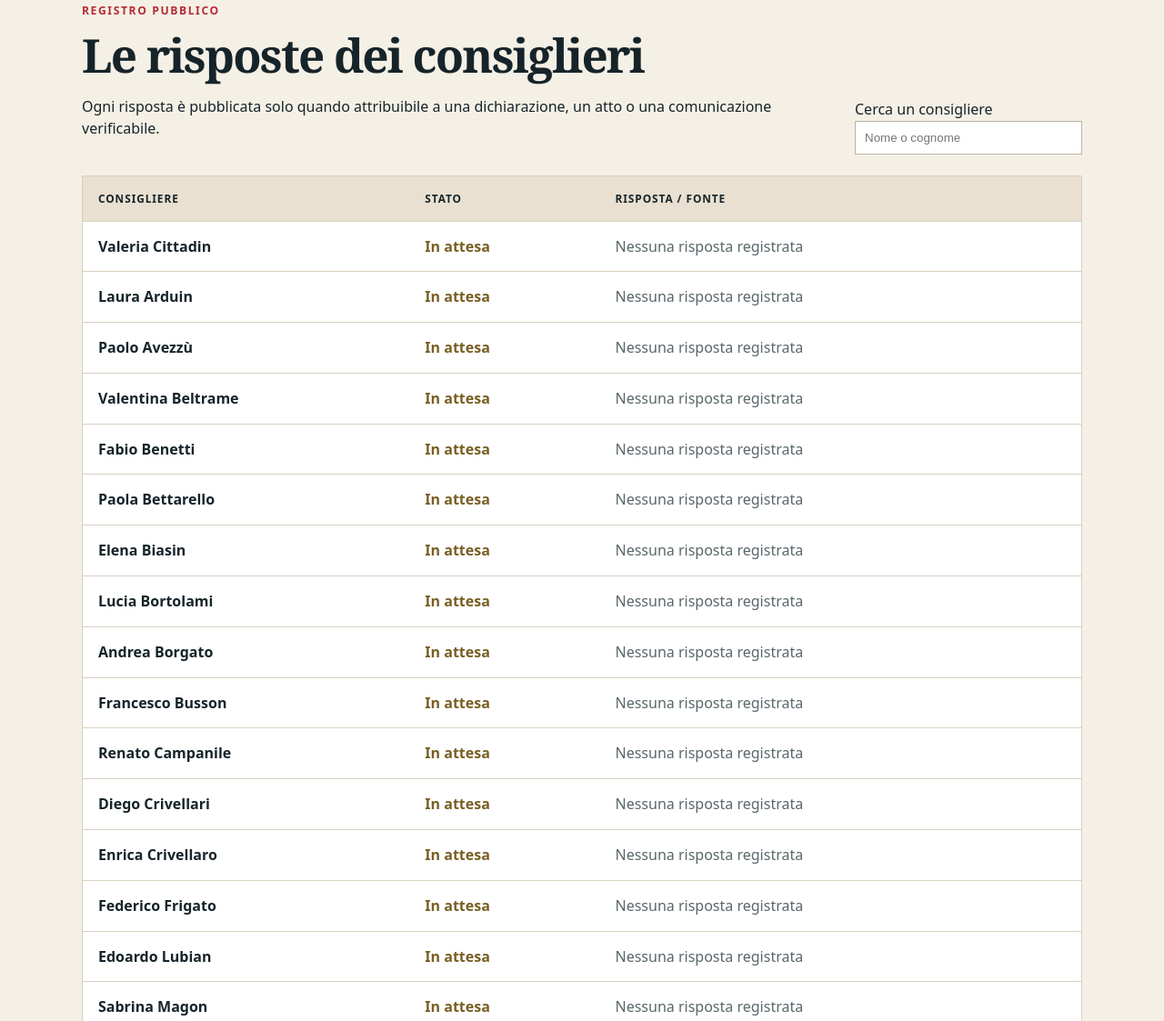
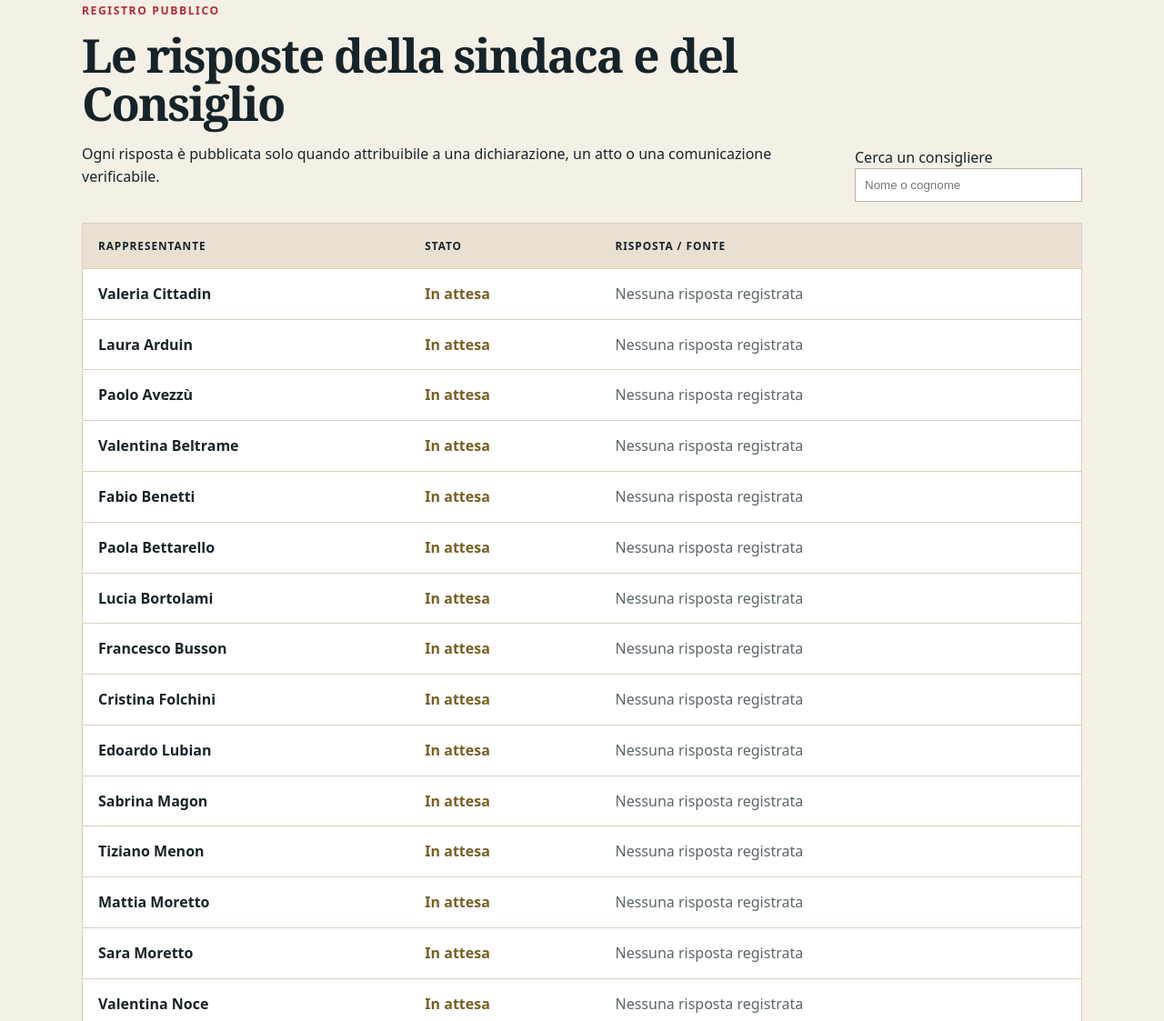
Before and after one commit to rovigo2026-2036/appello-fir-inchiesta, a plain HTML site: page index.html in a window 1280 px wide. Shown: the part 1465-2588 px from the top of the page at 91% size. Drawn offline with Linux system fonts and the light colour scheme.

Commit message:
Allinea il registro al Consiglio comunale

```diff
--- a/index.html
+++ b/index.html
@@ -4,8 +4,8 @@
 <section class="bar"><div class="wrap"><strong>Ai consiglieri: condividete la richiesta di una commissione speciale d'inchiesta su FIR.</strong><a class="button" href="#aderisci">Aderisci all'appello</a></div></section>
 <main><section class="section"><div class="wrap grid"><div><p class="eyebrow" style="color:#b52b35">PERCHÉ ORA</p><h2>I fatti e i documenti sono ancora vicini.</h2><p>La richiesta riguarda l'attività politico-amministrativa interna del Comune: interlocuzioni con FIR, bozze di convenzione, variante urbanistica, valutazioni e passaggi decisionali.</p><p>Una commissione consiliare può acquisire atti, ascoltare chi conosce i fatti e restituire alla città una cronologia verificabile.</p></div><aside class="note"><strong>Una richiesta circoscritta.</strong><p>Non è un processo e non interferisce con il procedimento autorizzativo di competenza della Provincia, di ARPAV, ULSS o altri enti.</p></aside></div></section>
 <section class="section dark"><div class="wrap"><p class="eyebrow">COSA CHIEDIAMO</p><h2>Una commissione con un mandato chiaro.</h2><div class="three"><article><strong>1. Ricostruire gli incontri</strong><p>Quando, con chi e su quali temi si sono svolte le interlocuzioni fra Comune e FIR.</p></article><article><strong>2. Verificare atti e valutazioni</strong><p>Bozze, comunicazioni, pareri e passaggi relativi a convenzione e variante.</p></article><article><strong>3. Restituire trasparenza</strong><p>Una relazione pubblica, documentata e accessibile alla cittadinanza.</p></article></div></div></section>
-<section class="section" id="consiglieri"><div class="wrap"><div class="registry-head"><div><p class="eyebrow" style="color:#b52b35">REGISTRO PUBBLICO</p><h2>Le risposte dei consiglieri</h2><p>Ogni risposta è pubblicata solo quando attribuibile a una dichiarazione, un atto o una comunicazione verificabile.</p></div><label class="search">Cerca un consigliere<br><input id="search" placeholder="Nome o cognome"></label></div><div class="table" id="registry"><div class="row"><span>Consigliere</span><span>Stato</span><span>Risposta / fonte</span></div></div><p class="muted">Registro aggiornato progressivamente. “In attesa” significa che non è stata ancora registrata una risposta pubblica o diretta.</p></div></section>
+<section class="section" id="consiglieri"><div class="wrap"><div class="registry-head"><div><p class="eyebrow" style="color:#b52b35">REGISTRO PUBBLICO</p><h2>Le risposte della sindaca e del Consiglio</h2><p>Ogni risposta è pubblicata solo quando attribuibile a una dichiarazione, un atto o una comunicazione verificabile.</p></div><label class="search">Cerca un consigliere<br><input id="search" placeholder="Nome o cognome"></label></div><div class="table" id="registry"><div class="row"><span>Rappresentante</span><span>Stato</span><span>Risposta / fonte</span></div></div><p class="muted">Registro aggiornato progressivamente. “In attesa” significa che non è stata ancora registrata una risposta pubblica o diretta.</p></div></section>
 <section class="section"><div class="wrap grid"><div class="form" id="aderisci"><p class="eyebrow" style="color:#b52b35">ADERISCI</p><h2>Firma la petizione dei cittadini.</h2><p>Con questa adesione chiedi al Consiglio comunale di istituire una commissione speciale d'inchiesta su FIR. Nome ed email servono solo a validare la firma, evitare duplicazioni e non saranno pubblicati.</p><iframe title="Modulo di adesione" src="https://docs.google.com/forms/d/e/1FAIpQLSdO9qQsvoSicRKIwLAmrAD1haQaB25KIBO5livFTJRRMOA3hg/viewform?embedded=true">Caricamento…</iframe></div><div><p class="eyebrow" style="color:#b52b35">CONTESTO</p><h2>Trasparenza non vuol dire anticipare giudizi.</h2><p>La pagina non formula accuse e non sostituisce le autorità competenti. Chiede al Consiglio di esercitare il proprio ruolo di indirizzo e controllo.</p><p>La proposta nasce dalla richiesta pubblica di Paolo Giolo e Dina Merlo, consigliera comunale del Forum dei cittadini, nella conferenza stampa del 12 ottobre 2026.</p></div></div></section>
 <section class="section"><div class="wrap privacy"><p class="eyebrow" style="color:#b52b35">INFORMATIVA PRIVACY</p><h2>Come useremo le adesioni</h2><p><strong>Titolare del trattamento:</strong> Dina Merlo. Contatto: <a href="mailto:dina.merlo.rovigo@gmail.com">dina.merlo.rovigo@gmail.com</a>.</p><p>I dati sono usati esclusivamente per documentare il sostegno all'appello, evitare duplicazioni e, se necessario, verificare l'adesione. Non saranno pubblicati né ceduti a terzi.</p></div></section></main>
 <footer class="footer"><div class="wrap"><strong>Appello civico per la trasparenza su FIR</strong><br>Dina Merlo · Consigliera comunale, Forum dei cittadini<br><a href="mailto:dina.merlo.rovigo@gmail.com">dina.merlo.rovigo@gmail.com</a></div></footer>
-<script>const councilors=['Valeria Cittadin','Laura Arduin','Paolo Avezzù','Valentina Beltrame','Fabio Benetti','Paola Bettarello','Elena Biasin','Lucia Bortolami','Andrea Borgato','Francesco Busson','Renato Campanile','Diego Crivellari','Enrica Crivellaro','Federico Frigato','Edoardo Lubian','Sabrina Magon','Matteo Masin','Tiziano Menon','Dina Merlo','Mattia Moretto','Sara Moretto','Elena Pavan','Silvia Pavan','Aniello Piscopo','Elena Rossi','Nino Rossi','Antonio Rossini','Damiano Sette','Sofia Tasinato','Palmiro Franco Tosini','Roberto Tovo','Marco Venuto'];const r=document.getElementById('registry'),s=document.getElementById('search');function draw(q=''){r.querySelectorAll('.person').forEach(x=>x.remove());councilors.filter(n=>n.toLowerCase().includes(q.toLowerCase())).forEach(n=>{let x=document.createElement('div');x.className='row person';let yes=n==='Dina Merlo';x.innerHTML='<span><strong>'+n+'</strong></span><span class="status '+(yes?'yes':'')+'">'+(yes?'Favorevole':'In attesa')+'</span><span class="muted">'+(yes?'Promotrice della richiesta':'Nessuna risposta registrata')+'</span>';r.append(x)})}draw();s.addEventListener('input',e=>draw(e.target.value));</script></body></html>
+<script>const councilors=['Valeria Cittadin','Laura Arduin','Paolo Avezzù','Valentina Beltrame','Fabio Benetti','Paola Bettarello','Lucia Bortolami','Francesco Busson','Cristina Folchini','Edoardo Lubian','Sabrina Magon','Tiziano Menon','Mattia Moretto','Sara Moretto','Valentina Noce','Elena Pavan','Silvia Pavan','Aniello Piscopo','Damiano Sette','Sofia Tasinato','Marco Venuto','Elena Biasin','Andrea Borgato','Diego Crivellari','Enrica Crivellaro','Federico Frigato','Dina Merlo','Matteo Masin','Elena Rossi','Antonio Rossini','Palmiro Franco Tosini','Roberto Tovo','Nino Rossi'];const r=document.getElementById('registry'),s=document.getElementById('search');function draw(q=''){r.querySelectorAll('.person').forEach(x=>x.remove());councilors.filter(n=>n.toLowerCase().includes(q.toLowerCase())).forEach(n=>{let x=document.createElement('div');x.className='row person';let yes=n==='Dina Merlo';x.innerHTML='<span><strong>'+n+'</strong></span><span class="status '+(yes?'yes':'')+'">'+(yes?'Favorevole':'In attesa')+'</span><span class="muted">'+(yes?'Promotrice della richiesta':'Nessuna risposta registrata')+'</span>';r.append(x)})}draw();s.addEventListener('input',e=>draw(e.target.value));</script></body></html>
```
